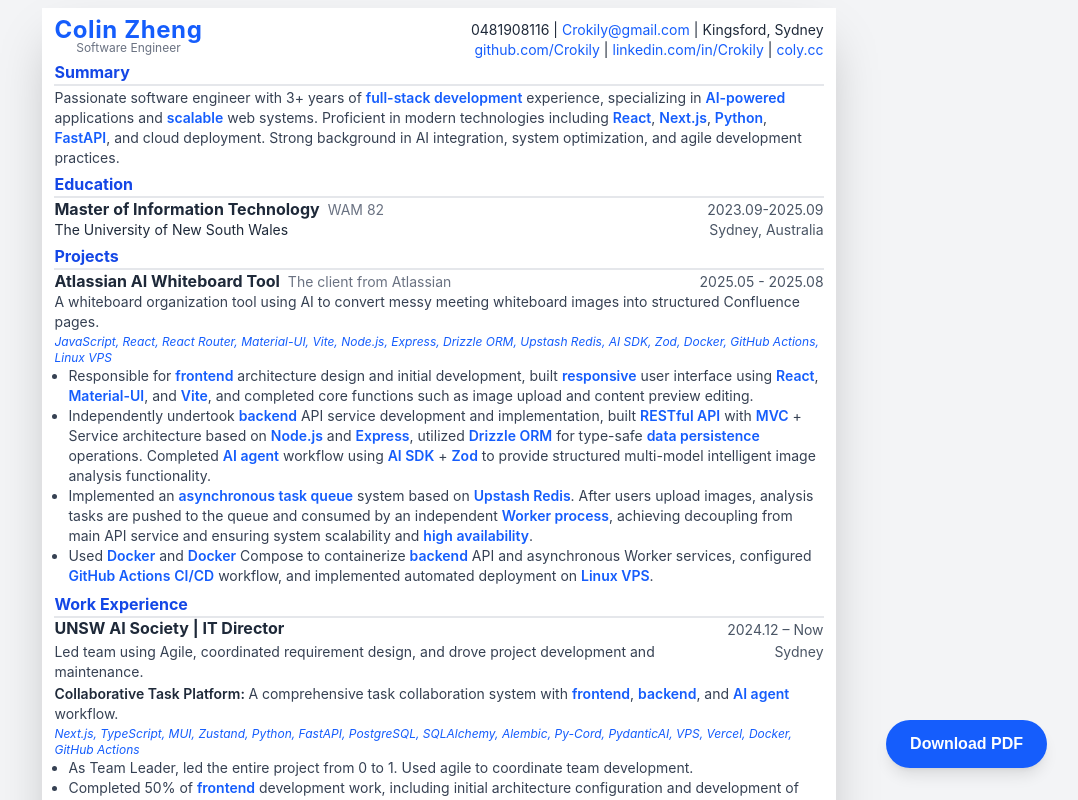
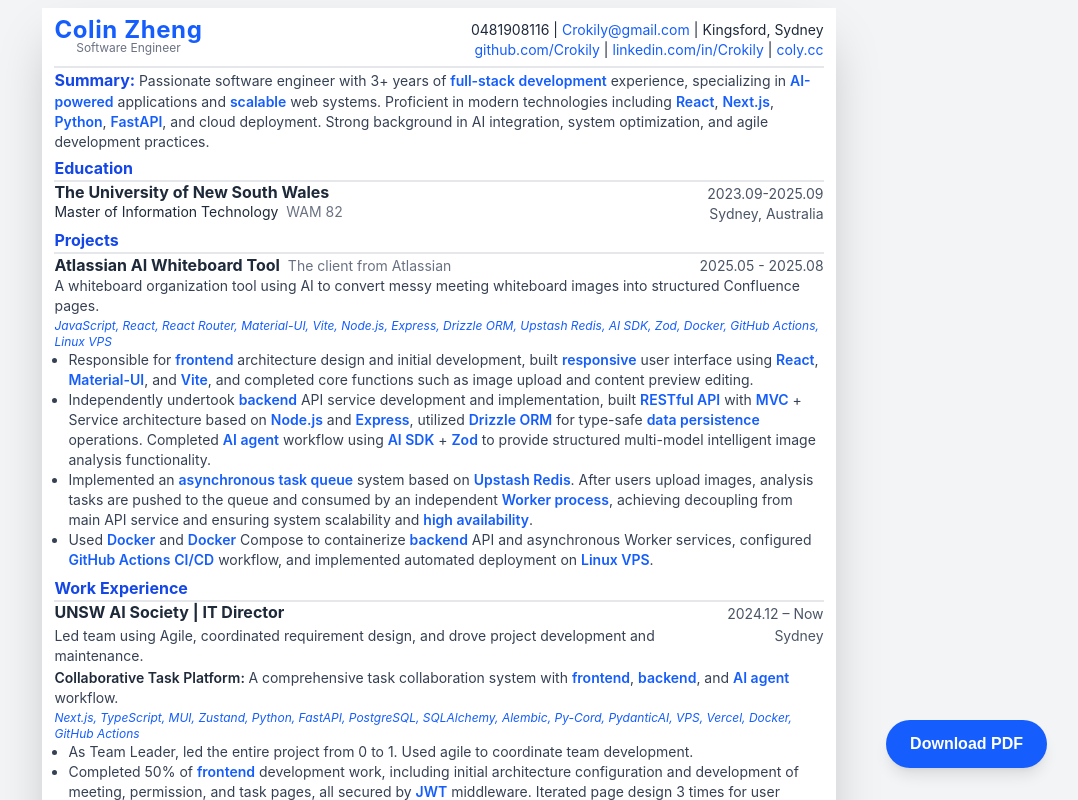
Before and after one commit to Crokily/crokily.github.io, a Next.js app: page /resume in a window 1280 px wide. Shown: the top 800 px of the page, without its empty margins (201-1279 px from the left). Built offline with nearby package versions, Linux system fonts and the light colour scheme.

Commit message:
Refactor summary and education sections in ResumePage for improved clarity and styling
- Updated the Summary section to enhance visibility by adding a bold label and adjusting the layout.
- Modified the Education section to switch the order of institution and degree for better readability.

```diff
--- a/app/resume/page.tsx
+++ b/app/resume/page.tsx
@@ -54,10 +54,12 @@
 
         {/* Summary */}
         <section className="flex flex-col space-y-0.5 mb-1" aria-label="Summary">
-          <h2 className="font-bold text-base text-blue-700 border-b-2 border-gray-200">Summary</h2>
-          <p className="text-sm text-gray-700">
-            {highlightKeywords(summary)}
-          </p>
+          <div className="border-t-2 border-gray-200 mt-1.5">
+            <p className="text-sm text-gray-700">
+              <span className="font-bold text-base text-blue-700">Summary: </span>
+              {highlightKeywords(summary)}
+            </p>
+          </div>
         </section>
 
         {/* Education */}
@@ -66,11 +68,11 @@
           {education.map((edu, index) => (
             <article key={index} className="flex flex-row flex-nowrap justify-between">
               <div>
-                <div className="flex items-center">
-                  <h3 className="font-bold">{edu.degree}</h3>
-                  {edu.wam && <span className="text-sm text-gray-500 ml-2">WAM {edu.wam}</span>}
-                </div>
-                <p className="text-sm">{edu.institution}</p>
+                <h3 className="font-bold">{edu.institution}</h3>
+                <p className="text-sm">
+                  {edu.degree}
+                  {edu.wam && <span className="text-gray-500 ml-2">WAM {edu.wam}</span>}
+                </p>
               </div>
               <div className="text-right">
                 <time className="text-sm text-gray-600">{edu.duration}</time>
```
